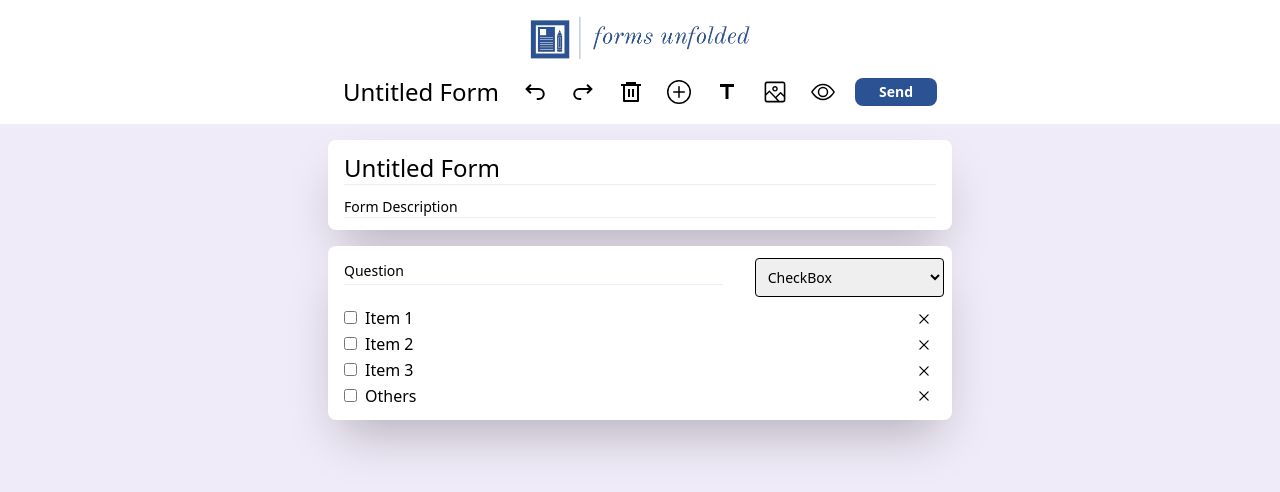
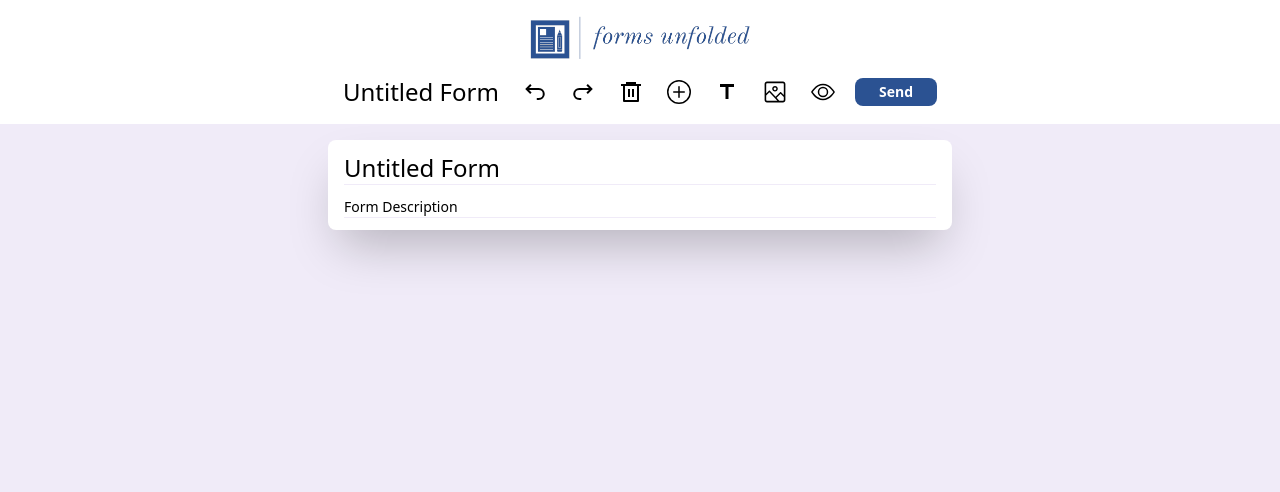
Before and after one commit to barnwalp/survey-sage, a React (Create React App) app in the folder client/: page / in a window 1280 px wide. Shown: the top 492 px of the page. Built offline with nearby package versions, Linux system fonts and the light colour scheme.

Commit message:
feat/moving state from to cards component

```diff
--- a/client/src/components/Cards.js
+++ b/client/src/components/Cards.js
@@ -1,14 +1,52 @@
+import { useState } from 'react';
 import HeadingCard from './HeadingCard';
 import QuestionCard from './QuestionCard';
 
 const Cards = ({ title, handleTitle }) => {
+	const [questionData, setQuestionData] = useState([
+		// {
+		// 	input: 'checkbox',
+		// 	value: ['Item 1, Item 2', 'Item 3', 'Other']
+		// },
+		{
+			input: 'short',
+			id: 'short1',
+			value: 'Write your answer '
+		},
+		// {
+		// 	input: 'paragraph',
+		// 	value: 'Write your paragraph '
+		// },
+	])
+
+	const handleSelectChange = (event) => {
+		console.log(event.target.value);
+	}
+
+	const handleAnswerChange = (event) => {
+		console.log(event.target.value);
+		setQuestionData((prevVal) => {
+			return ({
+				...prevVal,
+				answer: event.target.value,
+			})
+		});
+	}
+
+	const questionCards = questionData.map(item => {
+		<QuestionCard
+			selected={item.input}
+			value={item.value}
+			handleChange={handleSelectChange}
+		/>
+	})
 	return (
 		<div className="bg-lightBlue h-screen mt-4 p-4 flex flex-col items-center gap-4">
 			<HeadingCard
 				title={title}
 				handleTitle={handleTitle}
 			/>
-			<QuestionCard />
+			{questionCards}
 		</div>
 	)
 }
--- a/client/src/components/QuestionCard.js
+++ b/client/src/components/QuestionCard.js
@@ -9,18 +9,18 @@ import Time from './Time';
 import { useState } from 'react';
 import { removeItem } from '../utilities/removeItem';
 
-const QuestionCard = () => {
+const QuestionCard = ({ id, selected, value, handleChange }) => {
 	const [questionText, setQuestionText] = useState('Question');
-	const [selected, setSelected] = useState('checkbox');
-	const [questions, setQuestions] = useState({
-		checkItems: ['Item 1', 'Item 2', 'Item 3', 'Others'],
-		answer: 'Write your answer',
-		paragraph: 'Write your paragraph',
-		multiple: ['Item 1', 'Item 2', 'Item 3'],
-		dropdown: ['Item 1', 'Item 2', 'Item 3'],
-		date: 'Month, day, Year',
-		time: 'Time',
-	})
+	// const [selected, setSelected] = useState('checkbox');
+	// const [questions, setQuestions] = useState({
+	// 	checkItems: ['Item 1', 'Item 2', 'Item 3', 'Others'],
+	// 	answer: 'Write your answer',
+	// 	paragraph: 'Write your paragraph',
+	// 	multiple: ['Item 1', 'Item 2', 'Item 3'],
+	// 	dropdown: ['Item 1', 'Item 2', 'Item 3'],
+	// 	date: 'Month, day, Year',
+	// 	time: 'Time',
+	// })
 
 	let renderedElement = <h1>Test</h1>;
 
@@ -29,57 +29,47 @@ const QuestionCard = () => {
 		setQuestionText(event.target.value);
 	}
 
-	const handleChange = (event) => {
-		console.log(event.target.value);
-		setSelected(event.target.value);
-	}
+	// const handleChange = (event) => {
+	// 	console.log(event.target.value);
+	// 	setSelected(event.target.value);
+	// }
 
-	const handleAbort = (item) => {
-		console.log(questions.checkItems);
-		const newCheckItems = removeItem(questions.checkItems, item);
-		setQuestions((prevVal) => {
-			return ({
-				...prevVal,
-				checkItems: newCheckItems,
-			})
-		});
-		console.log(questions.checkItems);
-	}
+	// const handleAbort = (item) => {
+	// 	console.log(questions.checkItems);
+	// 	const newCheckItems = removeItem(questions.checkItems, item);
+	// 	setQuestions((prevVal) => {
+	// 		return ({
+	// 			...prevVal,
+	// 			checkItems: newCheckItems,
+	// 		})
+	// 	});
+	// 	console.log(questions.checkItems);
+	// }
 
-	const handleAnswerChange = (event) => {
-		console.log(event.target.value);
-		setQuestions((prevVal) => {
-			return ({
-				...prevVal,
-				answer: event.target.value,
-			})
-		});
-	}
-
-	const handleParaChange = (event) => {
-		console.log(event.target.value);
-		setQuestions((prevVal) => {
-			return ({
-				...prevVal,
-				paragraph: event.target.value,
-			})
-		});
-	}
+	// const handleParaChange = (event) => {
+	// 	console.log(event.target.value);
+	// 	setQuestions((prevVal) => {
+	// 		return ({
+	// 			...prevVal,
+	// 			paragraph: event.target.value,
+	// 		})
+	// 	});
+	// }
 
 	if (selected === 'checkbox') {
 		renderedElement = <Checkbox
-				checkItems={questions.checkItems}
-				handleAbort={handleAbort}
+				checkItems={value}
+				// handleAbort={handleAbort}
 			/>
 	} else if (selected === 'short') {
 			renderedElement = <Short
-					answer={questions.answer}
-					handleAnswerChange={handleAnswerChange}
+					answer={value}
+					handleAnswerChange={handleChange(id)}
 				/>;
 	} else if (selected === 'paragraph') {
 			renderedElement = <Paragraph
-					paragraph={questions.paragraph}
-					handleParaChange={handleParaChange}
+					paragraph={value}
+					// handleParaChange={handleParaChange}
 				/>;
 	} else if (selected === 'multiple') {
 			renderedElement = <Multiple />;
@@ -108,7 +98,7 @@ const QuestionCard = () => {
 						id="question"
 						name="question"
 						value={selected}
-						onChange={handleChange}
+						onChange={handleSelectChange}
 					>
 						<option value="short">Short Answer</option>
 						<option value="paragraph">Paragraph</option>
```
